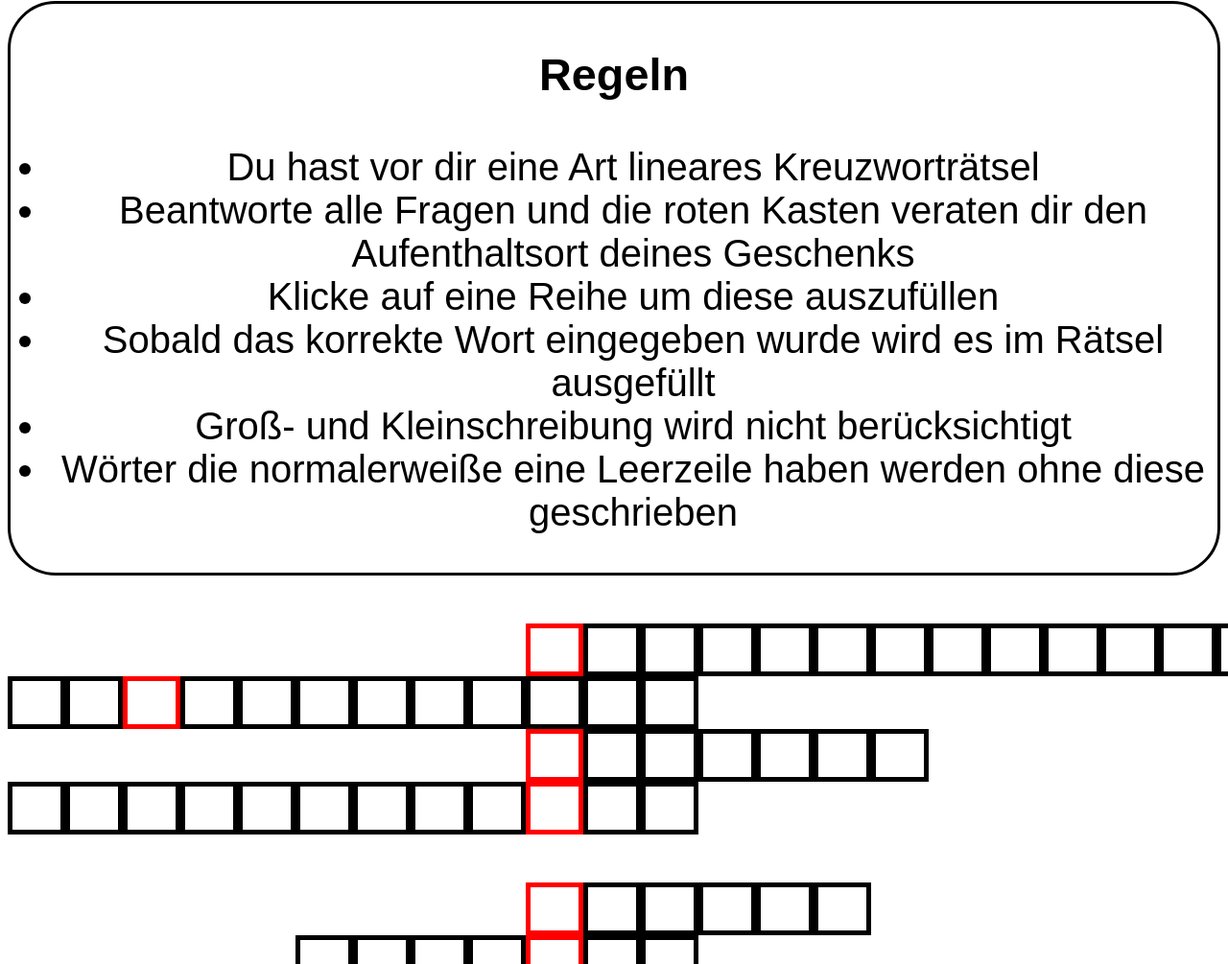
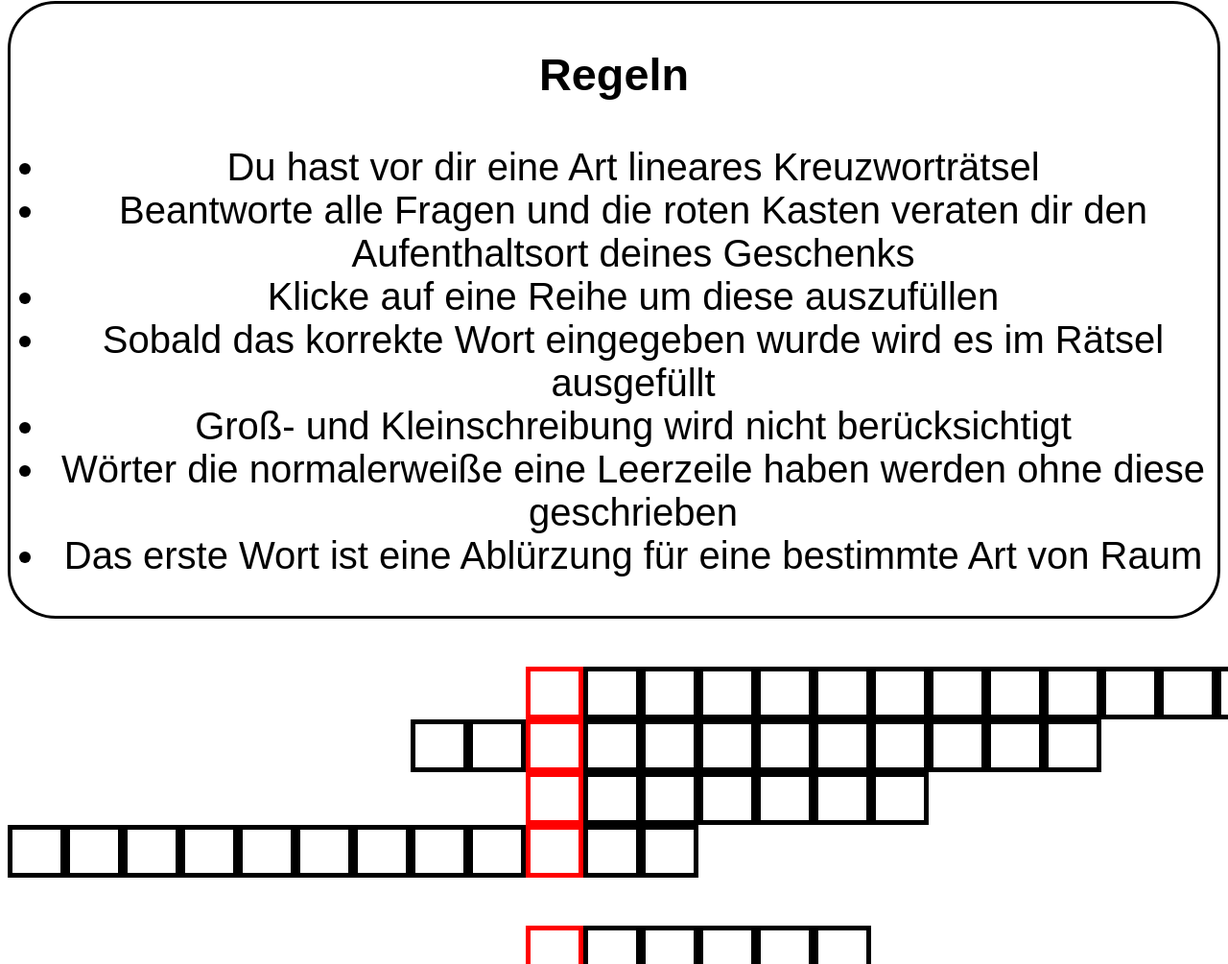
Before and after one commit to astragt/astragt.github.io, a plain HTML site: page birthday/index.html in a window 1280 px wide. Shown: the part 290-1295 px from the top of the page at 96% size. Drawn offline with Linux system fonts and the light colour scheme.

Commit message:
Added missing class added new rule li

```diff
--- a/birthday/index.html
+++ b/birthday/index.html
@@ -18,6 +18,7 @@
                 <li>Sobald das korrekte Wort eingegeben wurde wird es im Rätsel ausgefüllt</li>
                 <li>Groß- und Kleinschreibung wird nicht berücksichtigt</li>
                 <li>Wörter die normalerweiße eine Leerzeile haben werden ohne diese geschrieben</li>
+                <li>Das erste Wort ist eine Ablürzung für eine bestimmte Art von Raum</li>
             </ul>
         </div>
         <div class="crossboard">
@@ -72,7 +73,7 @@
                         <span>S</span>
                     </div>
                 </div>
-                <div id="crossrow-2" class="crossrow" data-question="Adjektiv dass du verwenden würdest um mein Zimmer zu beschreiben" data-solution="unordentlich">
+                <div id="crossrow-2" class="crossrow crossrow-2" data-question="Adjektiv dass du verwenden würdest um mein Zimmer zu beschreiben" data-solution="unordentlich">
                     <div class="crossletter">
                         <span>U</span>
                     </div>
```
